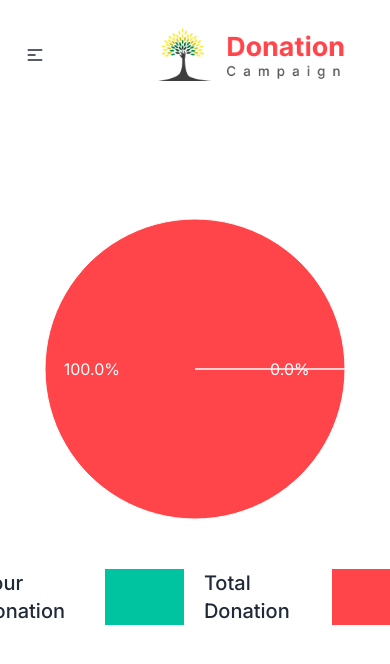
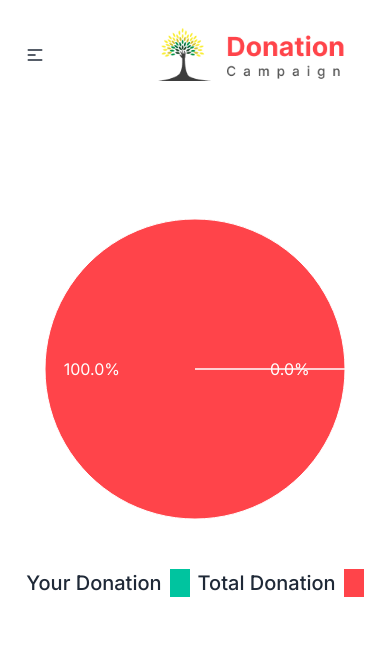
Before and after one commit to taijulsir/donation-campaign-project, a React (Vite) app: page /statistics in a window 390 px wide. Shown: the top 664 px of the page. Built offline with nearby package versions, Linux system fonts and the light colour scheme.

Commit message:
fixed width and height in statistics route

```diff
--- a/src/Components/Statistics/Statistics.jsx
+++ b/src/Components/Statistics/Statistics.jsx
@@ -64,16 +64,15 @@ const Statistics = () => {
 
 
         <div>
-            <div className="flex flex-row gap-5">
+            <div className="flex flex-row lg:gap-5 md:gap-5 gap-2">
 
                 <p className="text-xl font-medium ">Your Donation </p>
-                <div className="w-[100px] bg-[#00C49F] "></div>
+                <div className="lg:w-[100px] md:w-[50px] w-5 bg-[#00C49F] "></div>
                 <p className="text-xl font-medium ">Total Donation</p>
-                <div className="w-[100px] bg-[#FF444A]"></div>
+                <div className="lg:w-[100px] md:w-[50px] w-5 bg-[#FF444A]"></div>
 
             </div>
         </div>
-
       </div>
     );
 
```
